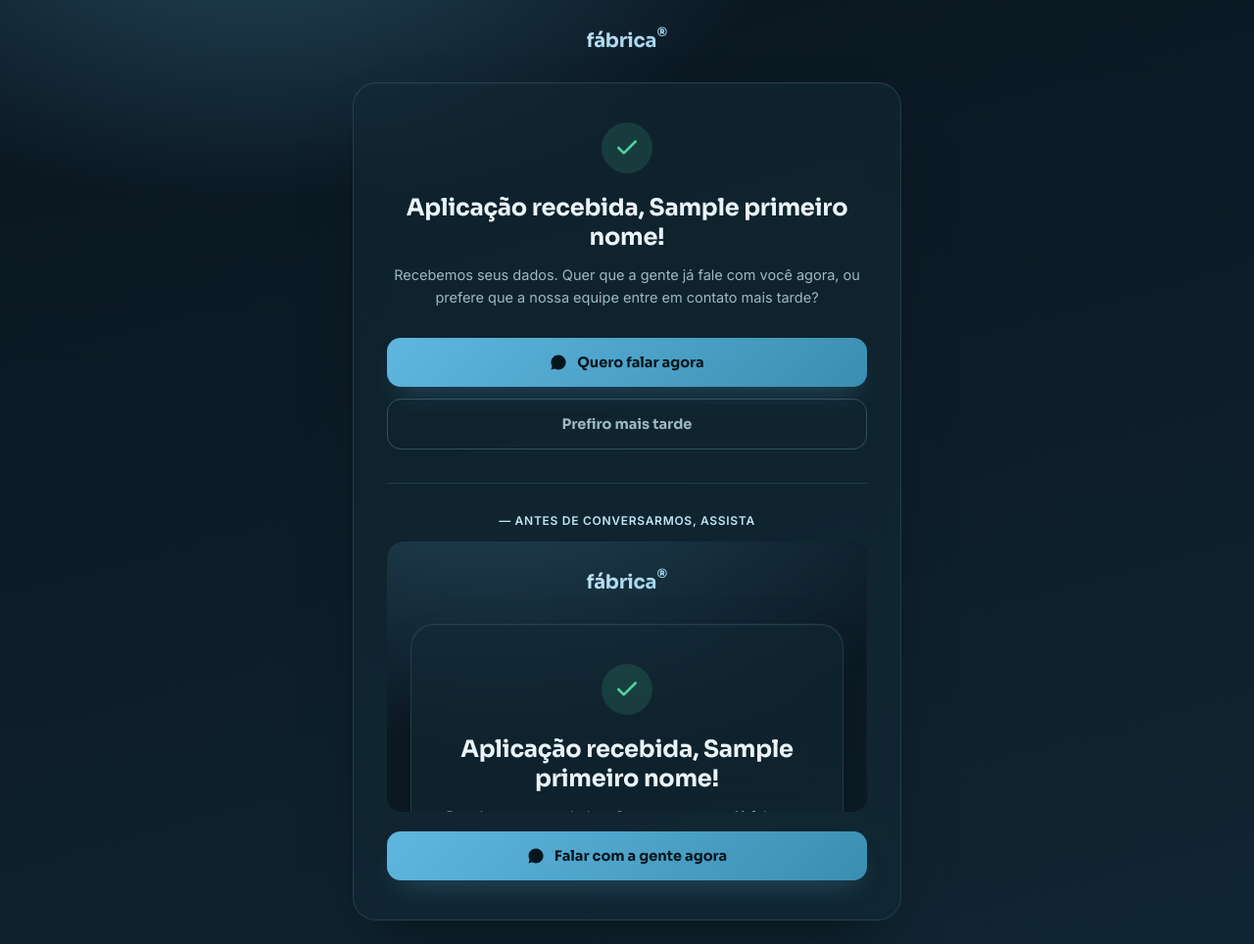
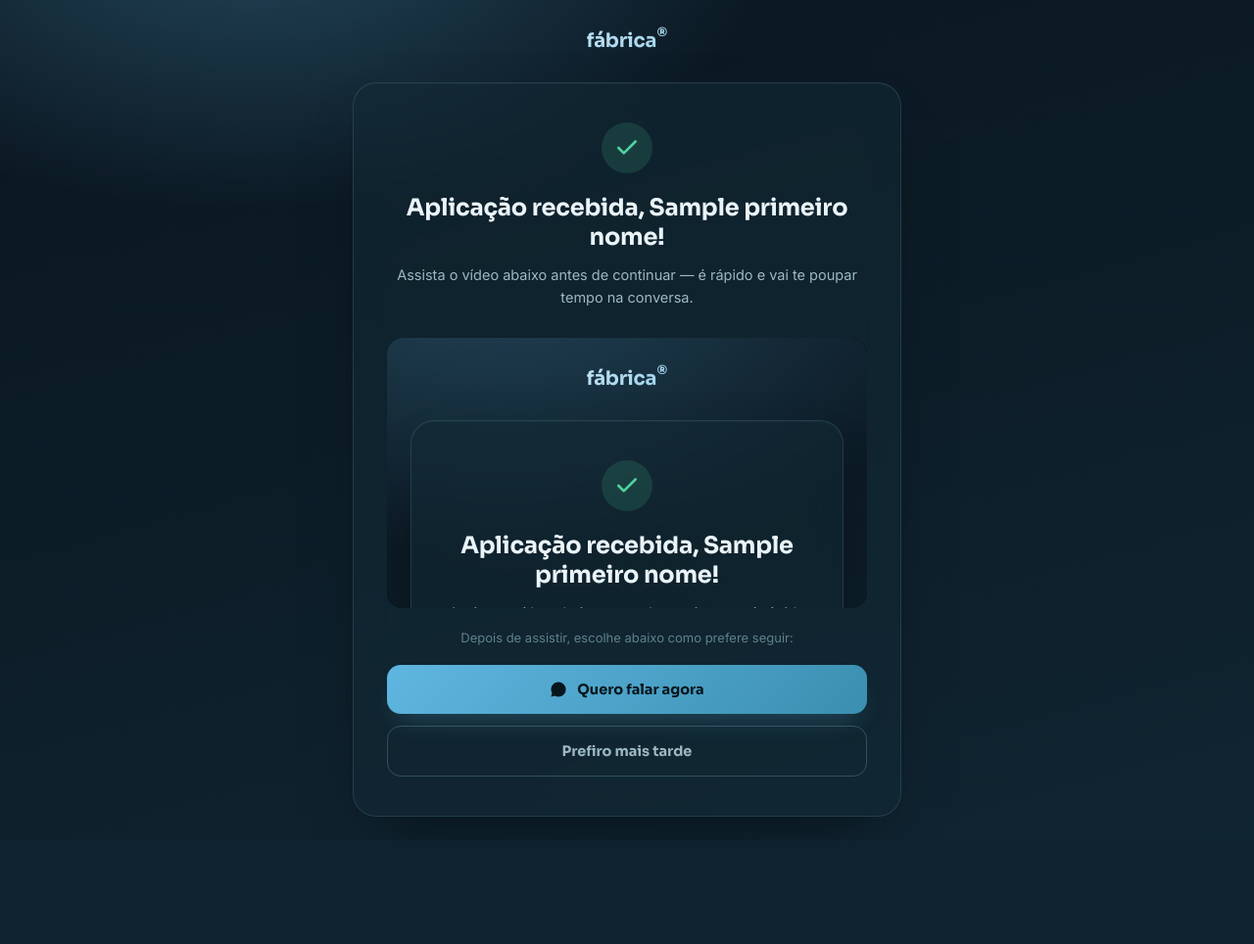
Before and after one commit to fabricadelancamentosoficial-jpg/crmfabrica, a Flask app: template templates/aplicar_obrigado.html in a window 1280 px wide. Shown: the whole page at 98% size. After the commit the page ends 843 px from the top, so only its background shows below. Run offline with Flask 3, Linux system fonts and the light colour scheme; data comes from the database, SQL or seed files in the repository; the template is opened without the code that fills it: most values are stand-ins (such as "Sample title", 1, 10 or a date in 2020).

Commit message:
Coloca a VSL acima dos botões na tela de confirmação, com foco no vídeo

```diff
--- a/templates/aplicar_obrigado.html
+++ b/templates/aplicar_obrigado.html
@@ -64,10 +64,10 @@ p{ font-size:14.5px; color: var(--ink-soft); line-height:1.6; margin: 0 0 30px;
 }
 .horario-picker select:focus, .horario-picker input:focus{ outline:none; border-color: var(--accent); }
 
-.vsl-section{ margin-top: 34px; padding-top: 30px; border-top:1px solid var(--line); }
-.vsl-eyebrow{ font-size:12px; font-weight:600; letter-spacing:.06em; text-transform:uppercase; color: var(--accent-soft); display:block; margin-bottom:14px; }
-.vsl-frame{ position:relative; width:100%; padding-top:56.25%; border-radius:16px; overflow:hidden; background:#000; margin-bottom:20px; }
+.vsl-section{ margin: 4px 0 20px; }
+.vsl-frame{ position:relative; width:100%; padding-top:56.25%; border-radius:16px; overflow:hidden; background:#000; }
 .vsl-frame iframe{ position:absolute; inset:0; width:100%; height:100%; border:0; }
+.vsl-followup{ font-size:13px; color: var(--ink-faint); margin: 0 0 18px; }
 </style>
 </head>
 <body>
@@ -78,7 +78,14 @@ p{ font-size:14.5px; color: var(--ink-soft); line-height:1.6; margin: 0 0 30px;
       <svg viewBox="0 0 24 24" fill="none" stroke="currentColor" stroke-width="2.4" stroke-linecap="round" stroke-linejoin="round"><path d="M20 6 9 17l-5-5"/></svg>
     </div>
     <h1>Aplicação recebida, {{ primeiro_nome }}!</h1>
-    <p>Recebemos seus dados. Quer que a gente já fale com você agora, ou prefere que a nossa equipe entre em contato mais tarde?</p>
+    <p>{% if vsl_url %}Assista o vídeo abaixo antes de continuar — é rápido e vai te poupar tempo na conversa.{% else %}Recebemos seus dados. Quer que a gente já fale com você agora, ou prefere que a nossa equipe entre em contato mais tarde?{% endif %}</p>
+
+    {% if vsl_url %}
+    <div class="vsl-section">
+      <div class="vsl-frame"><iframe src="{{ vsl_url }}" allow="autoplay; fullscreen; picture-in-picture" allowfullscreen></iframe></div>
+    </div>
+    <p class="vsl-followup">Depois de assistir, escolhe abaixo como prefere seguir:</p>
+    {% endif %}
 
     <div class="actions" id="actions">
       {% if whatsapp_link %}
@@ -104,19 +111,6 @@ p{ font-size:14.5px; color: var(--ink-soft); line-height:1.6; margin: 0 0 30px;
     </div>
 
     <div class="confirm-msg" id="confirm-msg">Combinado — nossa equipe entra em contato no horário combinado 🙂</div>
-
-    {% if vsl_url %}
-    <div class="vsl-section">
-      <span class="vsl-eyebrow">— Antes de conversarmos, assista</span>
-      <div class="vsl-frame"><iframe src="{{ vsl_url }}" allow="autoplay; fullscreen; picture-in-picture" allowfullscreen></iframe></div>
-      {% if whatsapp_link %}
-      <a href="{{ whatsapp_link }}" target="_blank" rel="noopener" class="btn btn-primary" id="btn-agora-vsl">
-        <svg viewBox="0 0 24 24" fill="currentColor"><path d="M12.04 2.003c-5.53 0-10.02 4.49-10.02 10.02 0 1.77.46 3.5 1.34 5.02L2 22l5.11-1.34a9.98 9.98 0 0 0 4.93 1.31h.01c5.53 0 10.02-4.49 10.02-10.02 0-2.68-1.04-5.19-2.93-7.08a9.96 9.96 0 0 0-7.1-2.9z"/></svg>
-        Falar com a gente agora
-      </a>
-      {% endif %}
-    </div>
-    {% endif %}
   </div>
 </div>
 <script>
@@ -131,8 +125,6 @@ p{ font-size:14.5px; color: var(--ink-soft); line-height:1.6; margin: 0 0 30px;
 
   var btnAgora = document.getElementById("btn-agora");
   if (btnAgora) btnAgora.addEventListener("click", function () { registrar("Quer falar agora"); });
-  var btnAgoraVsl = document.getElementById("btn-agora-vsl");
-  if (btnAgoraVsl) btnAgoraVsl.addEventListener("click", function () { registrar("Quer falar agora"); });
 
   var btnDepois = document.getElementById("btn-depois");
   var picker = document.getElementById("horario-picker");
```
